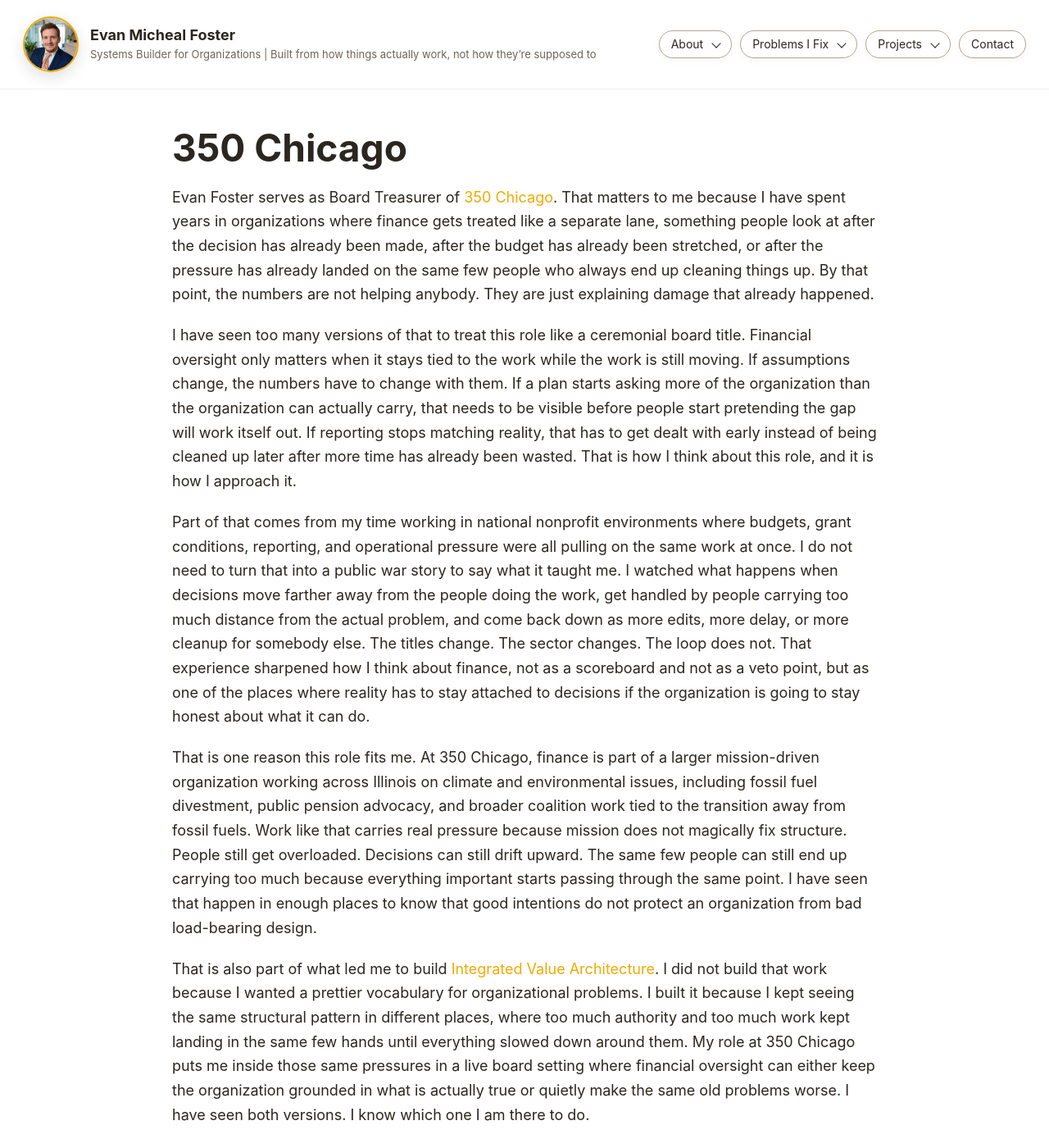
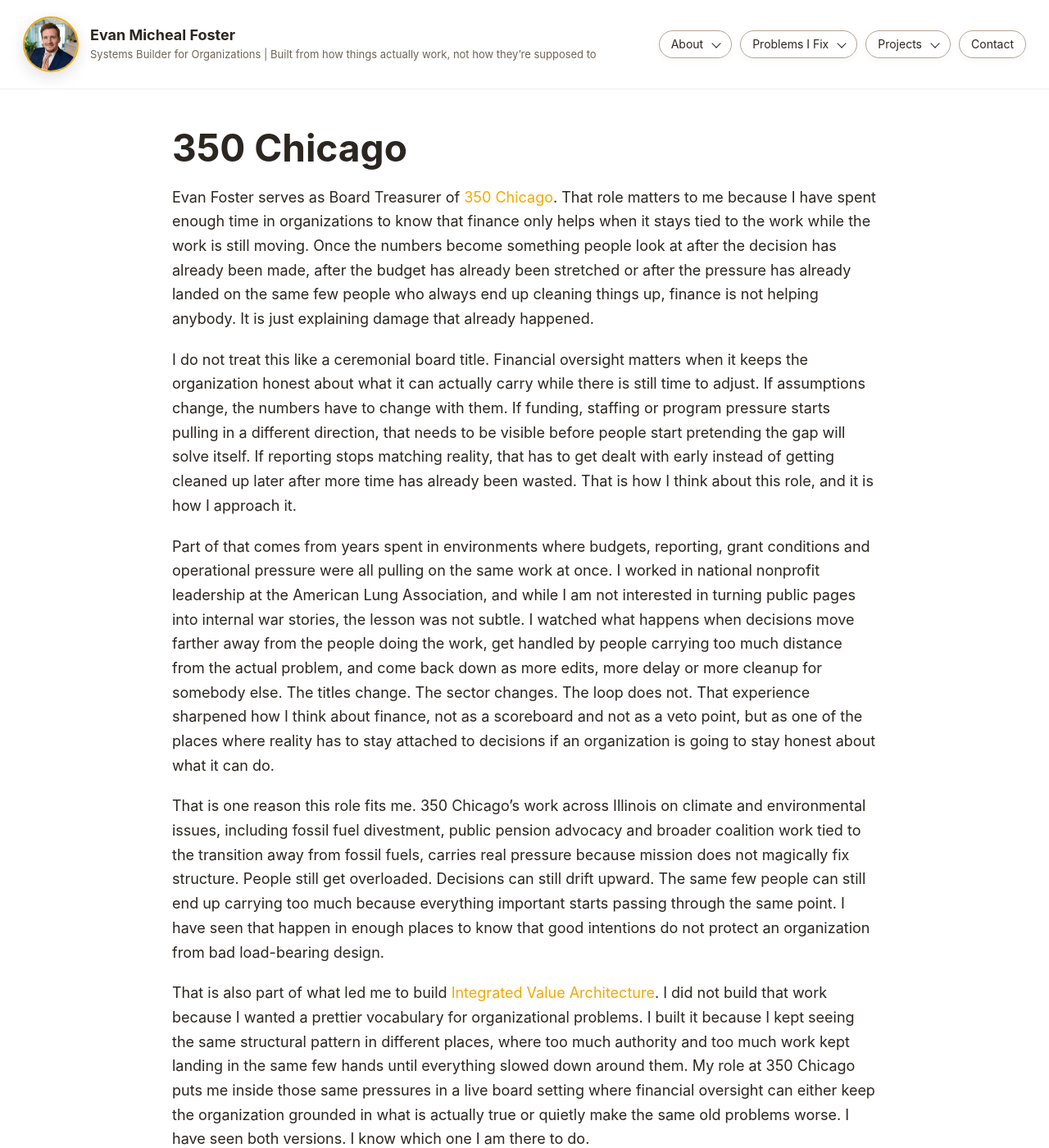
Before and after one commit to efost7873/evanmichealfoster.com, a Jekyll site: the page built from 350-chicago.md, in a window 1280 px wide and 1400 px high. Shown: the whole window at 82% size. Built offline with Jekyll 4.4.1, drawn with Linux system fonts in a browser that asks for light colours.

Commit message:
Update 350-chicago.md

```diff
--- a/350-chicago.md
+++ b/350-chicago.md
@@ -2,17 +2,17 @@
 layout: default
 title: Evan Foster | Board Treasurer at 350 Chicago
 permalink: /350-chicago/
-description: Evan Foster serves as Board Treasurer at 350 Chicago, bringing financial oversight, board governance, and lived institutional experience to the role.
+description: Evan Foster serves as Board Treasurer at 350 Chicago, where financial oversight stays tied to real board decisions, organizational capacity and governance.
 ---
 
 # 350 Chicago
 
-Evan Foster serves as Board Treasurer of <a href="https://www.350chicago.org/" target="_blank" rel="noopener">350 Chicago</a>. That matters to me because I have spent years in organizations where finance gets treated like a separate lane, something people look at after the decision has already been made, after the budget has already been stretched, or after the pressure has already landed on the same few people who always end up cleaning things up. By that point, the numbers are not helping anybody. They are just explaining damage that already happened.
+Evan Foster serves as Board Treasurer of <a href="https://www.350chicago.org/" target="_blank" rel="noopener">350 Chicago</a>. That role matters to me because I have spent enough time in organizations to know that finance only helps when it stays tied to the work while the work is still moving. Once the numbers become something people look at after the decision has already been made, after the budget has already been stretched or after the pressure has already landed on the same few people who always end up cleaning things up, finance is not helping anybody. It is just explaining damage that already happened.
 
-I have seen too many versions of that to treat this role like a ceremonial board title. Financial oversight only matters when it stays tied to the work while the work is still moving. If assumptions change, the numbers have to change with them. If a plan starts asking more of the organization than the organization can actually carry, that needs to be visible before people start pretending the gap will work itself out. If reporting stops matching reality, that has to get dealt with early instead of being cleaned up later after more time has already been wasted. That is how I think about this role, and it is how I approach it.
+I do not treat this like a ceremonial board title. Financial oversight matters when it keeps the organization honest about what it can actually carry while there is still time to adjust. If assumptions change, the numbers have to change with them. If funding, staffing or program pressure starts pulling in a different direction, that needs to be visible before people start pretending the gap will solve itself. If reporting stops matching reality, that has to get dealt with early instead of getting cleaned up later after more time has already been wasted. That is how I think about this role, and it is how I approach it.
 
-Part of that comes from my time working in national nonprofit environments where budgets, grant conditions, reporting, and operational pressure were all pulling on the same work at once. I do not need to turn that into a public war story to say what it taught me. I watched what happens when decisions move farther away from the people doing the work, get handled by people carrying too much distance from the actual problem, and come back down as more edits, more delay, or more cleanup for somebody else. The titles change. The sector changes. The loop does not. That experience sharpened how I think about finance, not as a scoreboard and not as a veto point, but as one of the places where reality has to stay attached to decisions if the organization is going to stay honest about what it can do.
+Part of that comes from years spent in environments where budgets, reporting, grant conditions and operational pressure were all pulling on the same work at once. I worked in national nonprofit leadership at the American Lung Association, and while I am not interested in turning public pages into internal war stories, the lesson was not subtle. I watched what happens when decisions move farther away from the people doing the work, get handled by people carrying too much distance from the actual problem, and come back down as more edits, more delay or more cleanup for somebody else. The titles change. The sector changes. The loop does not. That experience sharpened how I think about finance, not as a scoreboard and not as a veto point, but as one of the places where reality has to stay attached to decisions if an organization is going to stay honest about what it can do.
 
-That is one reason this role fits me. At 350 Chicago, finance is part of a larger mission-driven organization working across Illinois on climate and environmental issues, including fossil fuel divestment, public pension advocacy, and broader coalition work tied to the transition away from fossil fuels. Work like that carries real pressure because mission does not magically fix structure. People still get overloaded. Decisions can still drift upward. The same few people can still end up carrying too much because everything important starts passing through the same point. I have seen that happen in enough places to know that good intentions do not protect an organization from bad load-bearing design.
+That is one reason this role fits me. 350 Chicago’s work across Illinois on climate and environmental issues, including fossil fuel divestment, public pension advocacy and broader coalition work tied to the transition away from fossil fuels, carries real pressure because mission does not magically fix structure. People still get overloaded. Decisions can still drift upward. The same few people can still end up carrying too much because everything important starts passing through the same point. I have seen that happen in enough places to know that good intentions do not protect an organization from bad load-bearing design.
 
 That is also part of what led me to build <a href="https://integratedvaluearchitecture.com/" target="_blank" rel="noopener">Integrated Value Architecture</a>. I did not build that work because I wanted a prettier vocabulary for organizational problems. I built it because I kept seeing the same structural pattern in different places, where too much authority and too much work kept landing in the same few hands until everything slowed down around them. My role at 350 Chicago puts me inside those same pressures in a live board setting where financial oversight can either keep the organization grounded in what is actually true or quietly make the same old problems worse. I have seen both versions. I know which one I am there to do.
```
